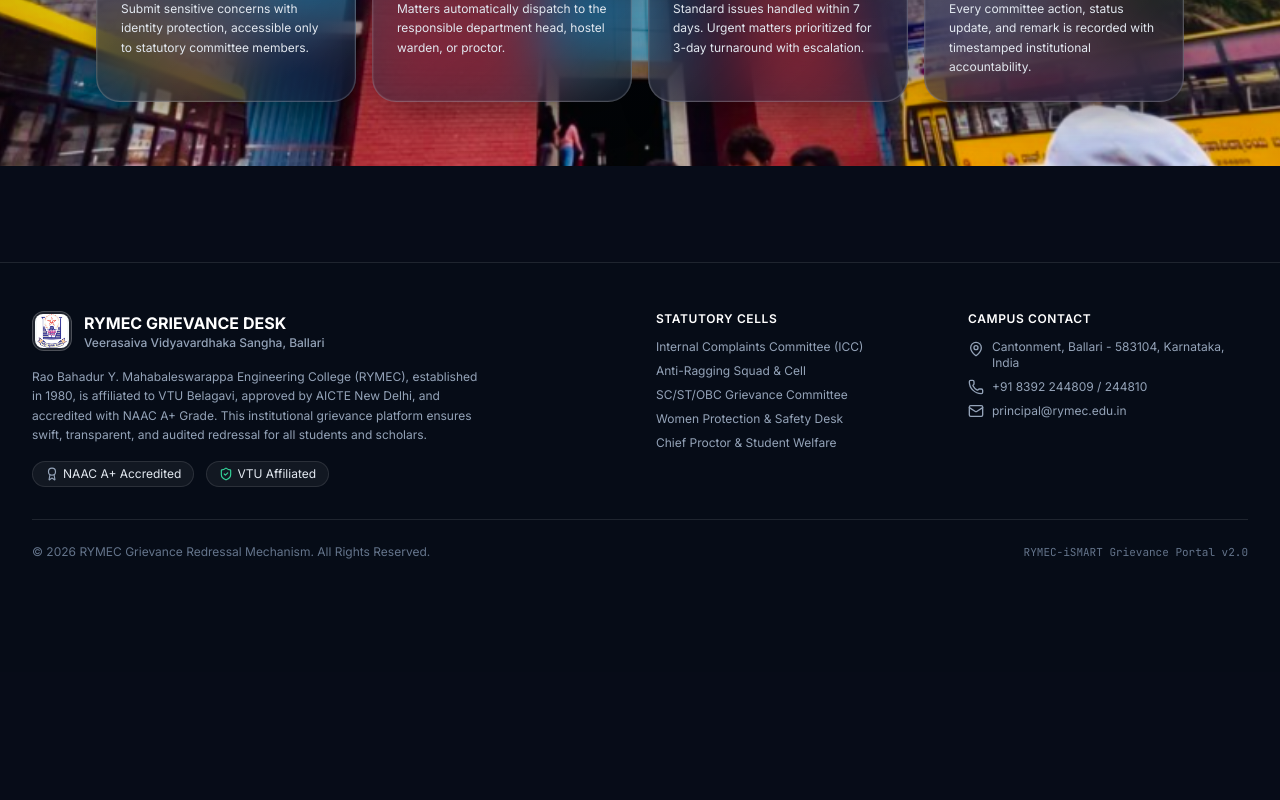
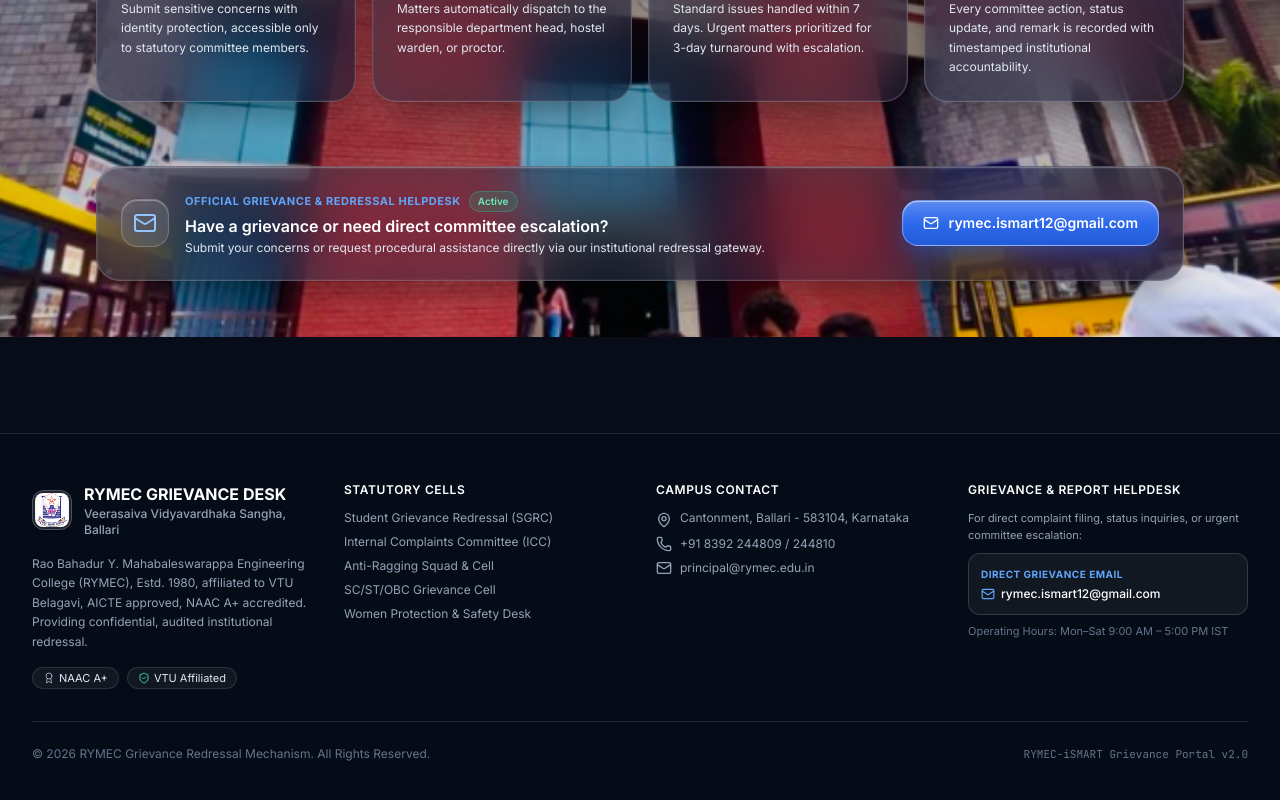
Before and after one commit to nagavakkalagadda/RYMEC-COMPLAINT-DESK, a React (Vite) app in the folder frontend/: page / in a window 1280 px wide. Shown: the part 812-1612 px from the top of the page. Before the commit the page ends 1484 px from the top, so only its background shows below. Built offline with nearby package versions, Linux system fonts and the light colour scheme.

Commit message:
feat: add official grievance contact and report details with rymec.ismart12@gmail.com across landing hero, footer, about page, and tracking view

```diff
--- a/frontend/src/components/layout/Footer.tsx
+++ b/frontend/src/components/layout/Footer.tsx
@@ -5,10 +5,10 @@ export const Footer: React.FC = () => {
   return (
     <footer className="w-full border-t border-white/10 bg-navy-950/95 pt-12 pb-28 text-silver-400">
       <div className="mx-auto max-w-7xl px-4 sm:px-6 lg:px-8">
-        <div className="grid grid-cols-1 md:grid-cols-4 gap-8 mb-8">
+        <div className="grid grid-cols-1 sm:grid-cols-2 lg:grid-cols-4 gap-8 mb-8">
 
           {/* Col 1: College Info */}
-          <div className="md:col-span-2 space-y-4">
+          <div className="space-y-4">
             <div className="flex items-center gap-3">
               <div className="flex h-10 w-10 items-center justify-center rounded-xl bg-white/10 border border-white/20 overflow-hidden p-0.5 shadow-sm shrink-0">
                 <img
@@ -22,15 +22,15 @@ export const Footer: React.FC = () => {
                 <p className="text-xs text-silver-400 font-medium">Veerasaiva Vidyavardhaka Sangha, Ballari</p>
               </div>
             </div>
-            <p className="text-xs text-silver-400 leading-relaxed max-w-md">
-              Rao Bahadur Y. Mahabaleswarappa Engineering College (RYMEC), established in 1980, is affiliated to VTU Belagavi, approved by AICTE New Delhi, and accredited with NAAC A+ Grade. This institutional grievance platform ensures swift, transparent, and audited redressal for all students and scholars.
+            <p className="text-xs text-silver-400 leading-relaxed">
+              Rao Bahadur Y. Mahabaleswarappa Engineering College (RYMEC), Estd. 1980, affiliated to VTU Belagavi, AICTE approved, NAAC A+ accredited. Providing confidential, audited institutional redressal.
             </p>
-            <div className="flex items-center gap-3 text-xs text-silver-300">
-              <span className="inline-flex items-center gap-1 rounded-full bg-white/5 px-3 py-1 text-silver-300 border border-white/10">
-                <Award className="h-3.5 w-3.5 text-silver-400" /> NAAC A+ Accredited
+            <div className="flex flex-wrap items-center gap-2 text-xs text-silver-300">
+              <span className="inline-flex items-center gap-1 rounded-full bg-white/5 px-2.5 py-0.5 text-silver-300 border border-white/10 text-[11px]">
+                <Award className="h-3 w-3 text-silver-400" /> NAAC A+
               </span>
-              <span className="inline-flex items-center gap-1 rounded-full bg-white/5 px-3 py-1 text-silver-300 border border-white/10">
-                <ShieldCheck className="h-3.5 w-3.5 text-emerald-400" /> VTU Affiliated
+              <span className="inline-flex items-center gap-1 rounded-full bg-white/5 px-2.5 py-0.5 text-silver-300 border border-white/10 text-[11px]">
+                <ShieldCheck className="h-3 w-3 text-emerald-400" /> VTU Affiliated
               </span>
             </div>
           </div>
@@ -39,11 +39,11 @@ export const Footer: React.FC = () => {
           <div className="space-y-3">
             <h4 className="text-xs font-semibold uppercase tracking-wider text-white">Statutory Cells</h4>
             <ul className="space-y-2 text-xs">
+              <li className="hover:text-white transition-colors cursor-pointer">Student Grievance Redressal (SGRC)</li>
               <li className="hover:text-white transition-colors cursor-pointer">Internal Complaints Committee (ICC)</li>
               <li className="hover:text-white transition-colors cursor-pointer">Anti-Ragging Squad & Cell</li>
-              <li className="hover:text-white transition-colors cursor-pointer">SC/ST/OBC Grievance Committee</li>
+              <li className="hover:text-white transition-colors cursor-pointer">SC/ST/OBC Grievance Cell</li>
               <li className="hover:text-white transition-colors cursor-pointer">Women Protection & Safety Desk</li>
-              <li className="hover:text-white transition-colors cursor-pointer">Chief Proctor & Student Welfare</li>
             </ul>
           </div>
 
@@ -53,7 +53,7 @@ export const Footer: React.FC = () => {
             <div className="space-y-2 text-xs">
               <p className="flex items-start gap-2">
                 <MapPin className="h-4 w-4 text-silver-400 shrink-0 mt-0.5" />
-                <span>Cantonment, Ballari - 583104, Karnataka, India</span>
+                <span>Cantonment, Ballari - 583104, Karnataka</span>
               </p>
               <p className="flex items-center gap-2">
                 <Phone className="h-4 w-4 text-silver-400 shrink-0" />
@@ -62,6 +62,31 @@ export const Footer: React.FC = () => {
               <p className="flex items-center gap-2">
                 <Mail className="h-4 w-4 text-silver-400 shrink-0" />
                 <span>principal@rymec.edu.in</span>
+              </p>
+            </div>
+          </div>
+
+          {/* Col 4: Official Grievance & Report Helpdesk */}
+          <div className="space-y-3">
+            <h4 className="text-xs font-semibold uppercase tracking-wider text-white">Grievance & Report Helpdesk</h4>
+            <div className="space-y-2 text-xs">
+              <p className="text-silver-400 leading-relaxed text-[11px]">
+                For direct complaint filing, status inquiries, or urgent committee escalation:
+              </p>
+              <div className="rounded-xl border border-white/15 bg-white/5 p-3 space-y-1">
+                <span className="text-[10px] uppercase font-bold text-blue-400 block tracking-wider">
+                  Direct Grievance Email
+                </span>
+                <a
+                  href="mailto:rymec.ismart12@gmail.com"
+                  className="font-medium text-white hover:text-blue-300 transition-colors flex items-center gap-1.5 break-all text-xs"
+                >
+                  <Mail className="h-3.5 w-3.5 text-blue-400 shrink-0" />
+                  <span>rymec.ismart12@gmail.com</span>
+                </a>
+              </div>
+              <p className="text-[11px] text-silver-500">
+                Operating Hours: Mon–Sat 9:00 AM – 5:00 PM IST
               </p>
             </div>
           </div>
--- a/frontend/src/components/public/AboutCollege.tsx
+++ b/frontend/src/components/public/AboutCollege.tsx
@@ -84,6 +84,18 @@ export const AboutCollege: React.FC = () => {
               <Mail className="h-4 w-4 text-cyan-400 shrink-0" />
               <span>principal@rymec.edu.in</span>
             </div>
+            <div className="mt-2 rounded-xl border border-blue-400/20 bg-blue-500/10 p-2.5 space-y-1">
+              <span className="text-[10px] uppercase font-bold text-blue-300 block">
+                Official Grievance Desk
+              </span>
+              <a
+                href="mailto:rymec.ismart12@gmail.com"
+                className="font-medium text-white hover:text-blue-200 transition-colors flex items-center gap-1.5 break-all text-xs"
+              >
+                <Mail className="h-3.5 w-3.5 text-blue-300 shrink-0" />
+                <span>rymec.ismart12@gmail.com</span>
+              </a>
+            </div>
           </div>
 
           <div className="border-t border-white/10 pt-4">
--- a/frontend/src/components/public/LandingHero.tsx
+++ b/frontend/src/components/public/LandingHero.tsx
@@ -5,6 +5,7 @@ import {
   Search,
   Clock,
   Lock,
+  Mail,
   MapPin,
   FileCheck,
   ChevronRight
@@ -152,6 +153,43 @@ export const LandingHero: React.FC<LandingHeroProps> = ({
         </div>
       </div>
 
+      {/* ── Official Grievance Contact & Report Support Banner ── */}
+      <div className="relative z-10 w-full max-w-6xl mx-auto px-4 sm:px-6 lg:px-8 pb-14">
+        <div className="ios-glass-card rounded-3xl p-5 sm:p-6 flex flex-col md:flex-row items-center justify-between gap-5 border border-white/20 shadow-2xl">
+          <div className="flex items-center gap-4 text-left w-full md:w-auto">
+            <div className="flex h-12 w-12 items-center justify-center rounded-2xl bg-white/10 border border-white/20 text-white shadow-[inset_0_1px_1px_rgba(255,255,255,0.35)] backdrop-blur-md shrink-0">
+              <Mail className="h-6 w-6 text-blue-300" />
+            </div>
+            <div>
+              <div className="flex items-center gap-2">
+                <span className="text-[11px] font-bold uppercase tracking-wider text-blue-400">
+                  Official Grievance & Redressal Helpdesk
+                </span>
+                <span className="rounded-full bg-emerald-500/20 border border-emerald-400/30 px-2 py-0.5 text-[10px] font-semibold text-emerald-300">
+                  Active
+                </span>
+              </div>
+              <h4 className="text-sm sm:text-base font-semibold text-white mt-0.5">
+                Have a grievance or need direct committee escalation?
+              </h4>
+              <p className="text-xs text-silver-300 mt-0.5">
+                Submit your concerns or request procedural assistance directly via our institutional redressal gateway.
+              </p>
+            </div>
+          </div>
+
+          <div className="flex items-center gap-3 shrink-0 w-full md:w-auto justify-end">
+            <a
+              href="mailto:rymec.ismart12@gmail.com"
+              className="ios-glass-btn-primary rounded-2xl px-5 py-3 text-xs sm:text-sm font-semibold text-white inline-flex items-center justify-center gap-2.5 w-full md:w-auto shadow-lg hover:scale-[1.02] active:scale-[0.98] transition-transform cursor-pointer"
+            >
+              <Mail className="h-4 w-4" />
+              <span>rymec.ismart12@gmail.com</span>
+            </a>
+          </div>
+        </div>
+      </div>
+
     </div>
   );
 };
--- a/frontend/src/components/student/ComplaintTrackingView.tsx
+++ b/frontend/src/components/student/ComplaintTrackingView.tsx
@@ -318,6 +318,14 @@ export const ComplaintTrackingView: React.FC<ComplaintTrackingViewProps> = ({ in
         </motion.div>
       )}
 
+      {/* Direct Escalation & Contact Notice */}
+      <div className="mt-8 rounded-2xl border border-white/10 bg-white/5 p-4 text-center text-xs text-silver-400">
+        <span>Facing issues tracking your complaint or need urgent committee escalation? Email: </span>
+        <a href="mailto:rymec.ismart12@gmail.com" className="text-blue-400 hover:text-blue-300 font-semibold underline">
+          rymec.ismart12@gmail.com
+        </a>
+      </div>
+
     </div>
   );
 };
```
